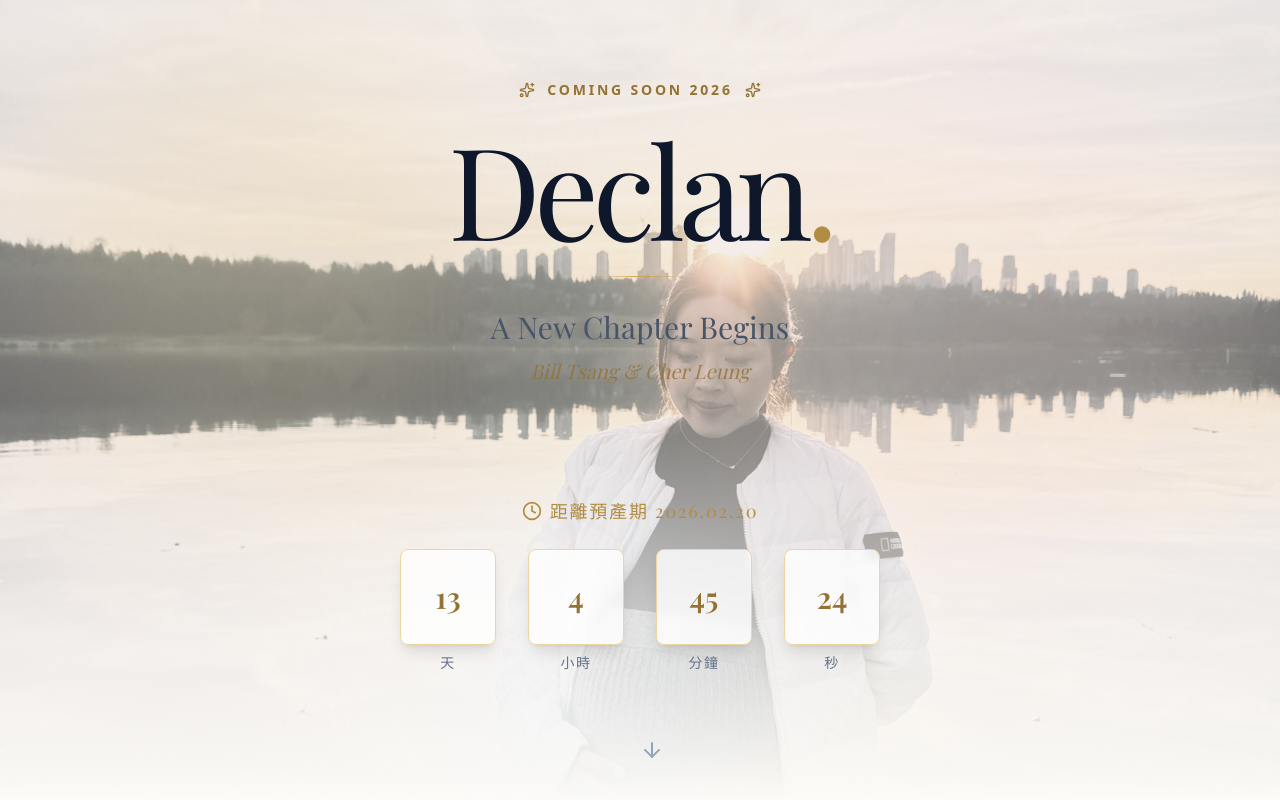
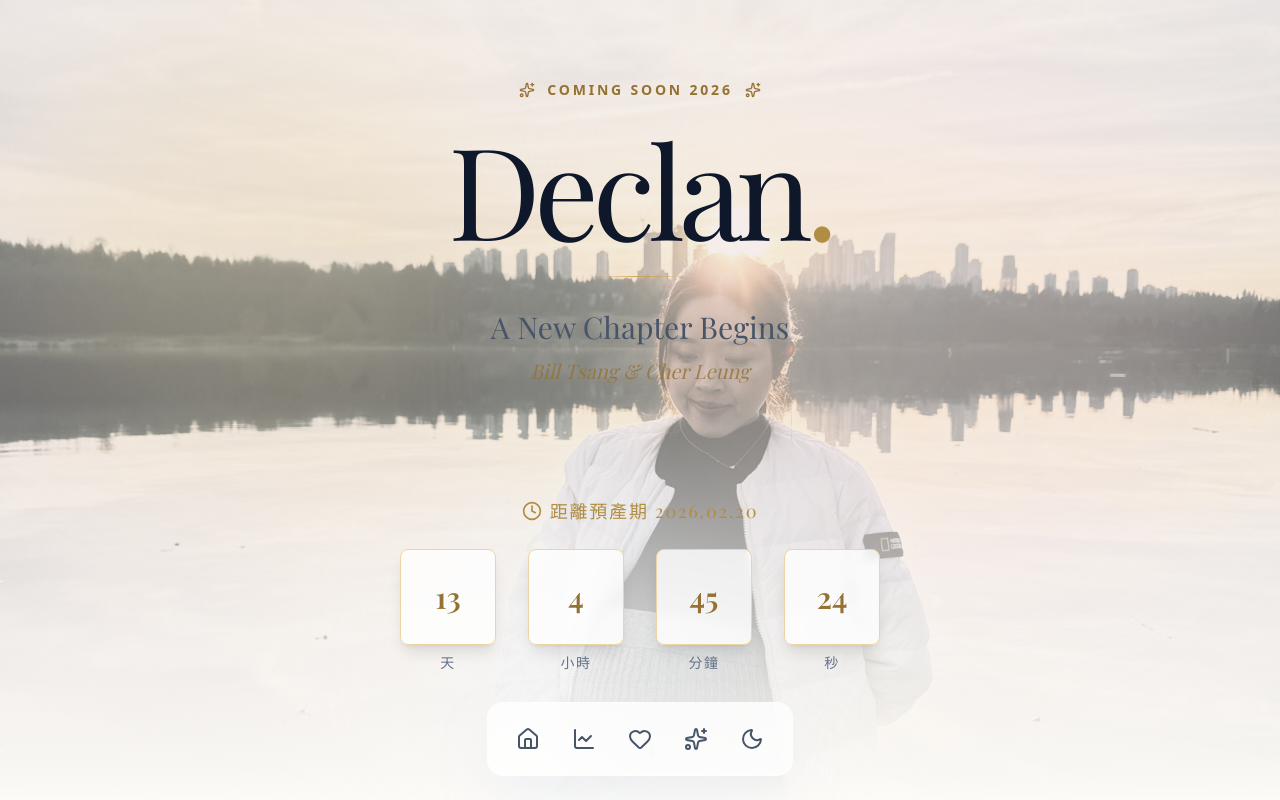
Before and after one commit to bill2712/declan, a React (Vite) app: page / in a window 1280 px wide. Shown: the top 800 px of the page. Built offline with nearby package versions, Linux system fonts and the light colour scheme; a web font is replaced by a local one.

Commit message:
Add Floating Dock, Skeleton Loading, and fix Sleep Mode

```diff
--- a/App.tsx
+++ b/App.tsx
@@ -10,6 +10,8 @@ import { ResourceLink } from './types';
 import { Sparkles, Calendar, ArrowDown } from 'lucide-react';
 import GrowthChart from './components/GrowthChart';
 import SleepMode from './components/SleepMode';
+import Dock from './components/Dock';
+import { useState } from 'react';
 
 const resources: ResourceLink[] = [
   {
@@ -34,13 +36,14 @@ const resources: ResourceLink[] = [
 
 function App() {
   const { scrollY } = useScroll();
+  const [isSleepMode, setIsSleepMode] = useState(false);
   const y1 = useTransform(scrollY, [0, 500], [0, 200]);
   const opacity = useTransform(scrollY, [0, 300], [1, 0]);
 
   return (
     <div className="min-h-screen font-sans text-slate-800 overflow-x-hidden bg-[#FDFBF7]">
       {/* Hero Section */}
-      <section className="relative h-screen flex flex-col items-center justify-center overflow-hidden">
+      <section id="hero" className="relative h-screen flex flex-col items-center justify-center overflow-hidden">
         {/* Background Image */}
         <div className="absolute inset-0 z-0">
           <img
@@ -165,7 +168,7 @@ function App() {
       </section>
 
       {/* Journey Section */}
-      <section className="py-32 px-4 bg-[#FDFBF7]">
+      <section id="journey" className="py-32 px-4 bg-[#FDFBF7]">
         <div className="text-center mb-24">
           <span className="text-gold-500 font-bold tracking-[0.2em] text-xs uppercase">Milestones</span>
           <h2 className="text-4xl md:text-5xl font-serif mt-4 text-slate-900">我們的旅程</h2>
@@ -189,12 +192,12 @@ function App() {
       </section>
 
       {/* Growth Chart */}
-      <section className="py-32 px-4 bg-white">
+      <section id="growth" className="py-32 px-4 bg-white">
         <GrowthChart />
       </section>
 
       {/* Heartbeat & Gallery */}
-      <section className="py-32 px-4 bg-slate-50">
+      <section id="memories" className="py-32 px-4 bg-slate-50">
         <div className="max-w-6xl mx-auto">
           <div className="text-center mb-24">
             <span className="text-gold-500 font-bold tracking-[0.2em] text-xs uppercase">Memories</span>
@@ -210,7 +213,7 @@ function App() {
       </section>
 
       {/* Blessing Generator */}
-      <section className="py-32 px-4 bg-[#FDFBF7]">
+      <section id="wishes" className="py-32 px-4 bg-[#FDFBF7]">
         <div className="max-w-4xl mx-auto">
           <div className="text-center mb-16">
              <span className="text-gold-500 font-bold tracking-[0.2em] text-xs uppercase">Wishes</span>
@@ -221,7 +224,7 @@ function App() {
       </section>
 
       {/* Footer */}
-      <footer className="bg-slate-900 text-slate-300 py-16 px-4 text-center">
+      <footer className="bg-slate-900 text-slate-300 py-16 px-4 text-center pb-32">
         <h3 className="font-serif text-2xl text-gold-100 mb-6 tracking-wide">Declan Tsang</h3>
         <div className="flex justify-center gap-6 mb-8 text-gold-400/60">
            {/* Social Icons could go here */}
@@ -231,6 +234,12 @@ function App() {
           Est. 2026
         </p>
       </footer>
+
+      {/* Navigation Dock */}
+      <Dock onSleepClick={() => setIsSleepMode(true)} />
+
+      {/* Floating Elements */}
+      <SleepMode isOpen={isSleepMode} onClose={() => setIsSleepMode(false)} />
     </div>
   );
 }
--- /dev/null
+++ b/components/Dock.tsx
@@ -0,0 +1,59 @@
+import React from 'react';
+import { motion } from 'framer-motion';
+import { Home, Heart, LineChart, Moon, Sparkles } from 'lucide-react';
+
+interface DockProps {
+  onSleepClick: () => void;
+}
+
+const Dock: React.FC<DockProps> = ({ onSleepClick }) => {
+  const scrollToSection = (id: string) => {
+    const element = document.getElementById(id);
+    if (element) {
+      element.scrollIntoView({ behavior: 'smooth' });
+    }
+  };
+
+  const items = [
+    { id: 'hero', icon: Home, label: 'Home', action: () => scrollToSection('hero') },
+    { id: 'growth', icon: LineChart, label: 'Growth', action: () => scrollToSection('growth') },
+    { id: 'memories', icon: Heart, label: 'Memories', action: () => scrollToSection('memories') },
+    { id: 'wishes', icon: Sparkles, label: 'Wishes', action: () => scrollToSection('wishes') },
+    { id: 'sleep', icon: Moon, label: 'Sleep', action: onSleepClick },
+  ];
+
+  return (
+    <div className="fixed bottom-6 left-1/2 -translate-x-1/2 z-40">
+      <motion.div
+        initial={{ y: 100, opacity: 0 }}
+        animate={{ y: 0, opacity: 1 }}
+        transition={{ delay: 1, type: 'spring', stiffness: 200, damping: 20 }}
+        className="flex items-end gap-2 px-4 py-3 bg-white/80 backdrop-blur-xl border border-white/40 rounded-2xl shadow-2xl shadow-slate-200/50"
+      >
+        {items.map((item) => (
+          <DockItem key={item.id} icon={item.icon} label={item.label} onClick={item.action} />
+        ))}
+      </motion.div>
+    </div>
+  );
+};
+
+const DockItem = ({ icon: Icon, label, onClick }: { icon: any, label: string, onClick: () => void }) => {
+  return (
+    <motion.button
+      whileHover={{ scale: 1.2, y: -5 }}
+      whileTap={{ scale: 0.9 }}
+      onClick={onClick}
+      className="relative group p-3 rounded-xl hover:bg-white/50 transition-colors"
+    >
+      <Icon size={24} className="text-slate-600 group-hover:text-gold-500 transition-colors" strokeWidth={2} />
+
+      {/* Tooltip */}
+      <span className="absolute -top-10 left-1/2 -translate-x-1/2 px-2 py-1 bg-slate-800 text-white text-[10px] rounded opacity-0 group-hover:opacity-100 transition-opacity whitespace-nowrap pointer-events-none">
+        {label}
+      </span>
+    </motion.button>
+  );
+};
+
+export default Dock;
--- a/components/Gallery.tsx
+++ b/components/Gallery.tsx
@@ -3,6 +3,31 @@ import { motion, AnimatePresence } from 'framer-motion';
 import { X, Grid } from 'lucide-react';
 
 import { albums } from '../src/data/galleryImages';
+import Skeleton from './Skeleton';
+
+const ImageWithSkeleton = ({ src, alt, type }: { src: string, alt: string, type: string }) => {
+  const [isLoaded, setIsLoaded] = useState(false);
+
+  return (
+    <div className="relative">
+      {!isLoaded && (
+        <div className="absolute inset-0 z-10">
+           <Skeleton />
+        </div>
+      )}
+      <img
+        src={src}
+        alt={alt}
+        loading="lazy"
+        onLoad={() => setIsLoaded(true)}
+        className={`w-full h-auto object-cover transition-opacity duration-700 ${isLoaded ? 'opacity-100' : 'opacity-0'}`}
+      />
+      <div className="absolute inset-0 bg-gradient-to-t from-black/60 via-transparent to-transparent opacity-0 group-hover:opacity-100 transition-opacity duration-300 flex flex-col justify-end p-4">
+        <span className="text-gold-300 text-[10px] font-bold uppercase tracking-wider mb-1">{type}</span>
+      </div>
+    </div>
+  );
+};
 
 const Gallery: React.FC = () => {
   const [selectedImage, setSelectedImage] = useState<{ url: string; type: string; desc: string } | null>(null);
@@ -46,15 +71,7 @@ const Gallery: React.FC = () => {
             transition={{ duration: 0.5 }}
             className="relative group overflow-hidden rounded-xl shadow-lg cursor-pointer break-inside-avoid"
           >
-            <img
-              src={img.url}
-              alt={img.desc}
-              loading="lazy"
-              className="w-full h-auto object-cover transition-transform duration-700 group-hover:scale-110"
-            />
-            <div className="absolute inset-0 bg-gradient-to-t from-black/60 via-transparent to-transparent opacity-0 group-hover:opacity-100 transition-opacity duration-300 flex flex-col justify-end p-4">
-              <span className="text-gold-300 text-[10px] font-bold uppercase tracking-wider mb-1">{img.type}</span>
-            </div>
+            <ImageWithSkeleton src={img.url} alt={img.desc} type={img.type} />
           </motion.div>
         ))}
       </div>
--- /dev/null
+++ b/components/Skeleton.tsx
@@ -0,0 +1,16 @@
+import React from 'react';
+import { motion } from 'framer-motion';
+
+const Skeleton: React.FC = () => {
+  return (
+    <div className="w-full h-full min-h-[200px] bg-slate-200 rounded-xl overflow-hidden relative">
+      <motion.div
+        className="absolute inset-0 bg-gradient-to-r from-transparent via-white/40 to-transparent"
+        animate={{ x: ['-100%', '100%'] }}
+        transition={{ duration: 1.5, repeat: Infinity, ease: 'linear' }}
+      />
+    </div>
+  );
+};
+
+export default Skeleton;
--- a/components/SleepMode.tsx
+++ b/components/SleepMode.tsx
@@ -8,8 +8,12 @@ const sounds = [
   { id: 'lullaby', name: 'Lullaby', icon: Music, file: '/declan/audio/sleep/lullaby.mp3' },
 ];
 
-const SleepMode: React.FC = () => {
-  const [isOpen, setIsOpen] = useState(false);
+interface SleepModeProps {
+  isOpen: boolean;
+  onClose: () => void;
+}
+
+const SleepMode: React.FC<SleepModeProps> = ({ isOpen, onClose }) => {
   const [activeSound, setActiveSound] = useState<string | null>(null);
   const [isPlaying, setIsPlaying] = useState(false);
   const [volume, setVolume] = useState(0.5);
@@ -39,11 +43,6 @@ const SleepMode: React.FC = () => {
         audioRef.current.pause();
       }
     }
-
-    return () => {
-      // Cleanup on unmount or sound change not handled here to persist if needed,
-      // but strictly we stop if component unmounts
-    };
   }, [activeSound, isPlaying]);
 
   // Volume control
@@ -52,6 +51,15 @@ const SleepMode: React.FC = () => {
       audioRef.current.volume = volume;
     }
   }, [volume]);
+
+  // Close handler: Stop audio and call parent close
+  const handleClose = () => {
+    setIsPlaying(false);
+    if (audioRef.current) {
+        audioRef.current.pause();
+    }
+    onClose();
+  };
 
   const toggleSound = (id: string) => {
     if (activeSound === id) {
@@ -63,19 +71,6 @@ const SleepMode: React.FC = () => {
   };
 
   return (
-    <>
-      {/* Floating Trigger Button */}
-      <motion.button
-        className="fixed bottom-6 left-6 z-50 bg-indigo-900 text-white p-4 rounded-full shadow-2xl hover:bg-indigo-800 transition-colors border-2 border-indigo-700"
-        whileHover={{ scale: 1.1 }}
-        whileTap={{ scale: 0.9 }}
-        onClick={() => setIsOpen(true)}
-        aria-label="Sleep Mode"
-      >
-        <Moon size={24} fill="currentColor" />
-      </motion.button>
-
-      {/* Full Screen Overlay */}
     <AnimatePresence>
       {isOpen && (
         <motion.div
@@ -86,7 +81,7 @@ const SleepMode: React.FC = () => {
         >
           {/* Close Button */}
           <button
-              onClick={() => { setIsOpen(false); setIsPlaying(false); }}
+            onClick={handleClose}
             className="absolute top-6 right-6 p-4 rounded-full bg-gray-900 text-gray-500 hover:text-white transition-colors"
           >
             <X size={32} />
@@ -143,20 +138,15 @@ const SleepMode: React.FC = () => {
                           onChange={(e) => setVolume(parseFloat(e.target.value))}
                           className="w-full accent-indigo-500 h-1 bg-gray-700 rounded-lg appearance-none cursor-pointer"
                         />
-                        <Volume2 size={16} />
                       </div>
                     </div>
                   </div>
-                  <p className="text-xs text-center text-gray-500">
-                    Currently playing: {sounds.find(s => s.id === activeSound)?.name} (Loop)
-                  </p>
                 </div>
               )}
           </div>
         </motion.div>
       )}
     </AnimatePresence>
-    </>
   );
 };
 
```
Lines whose indentation alone changed are shown as unchanged.
